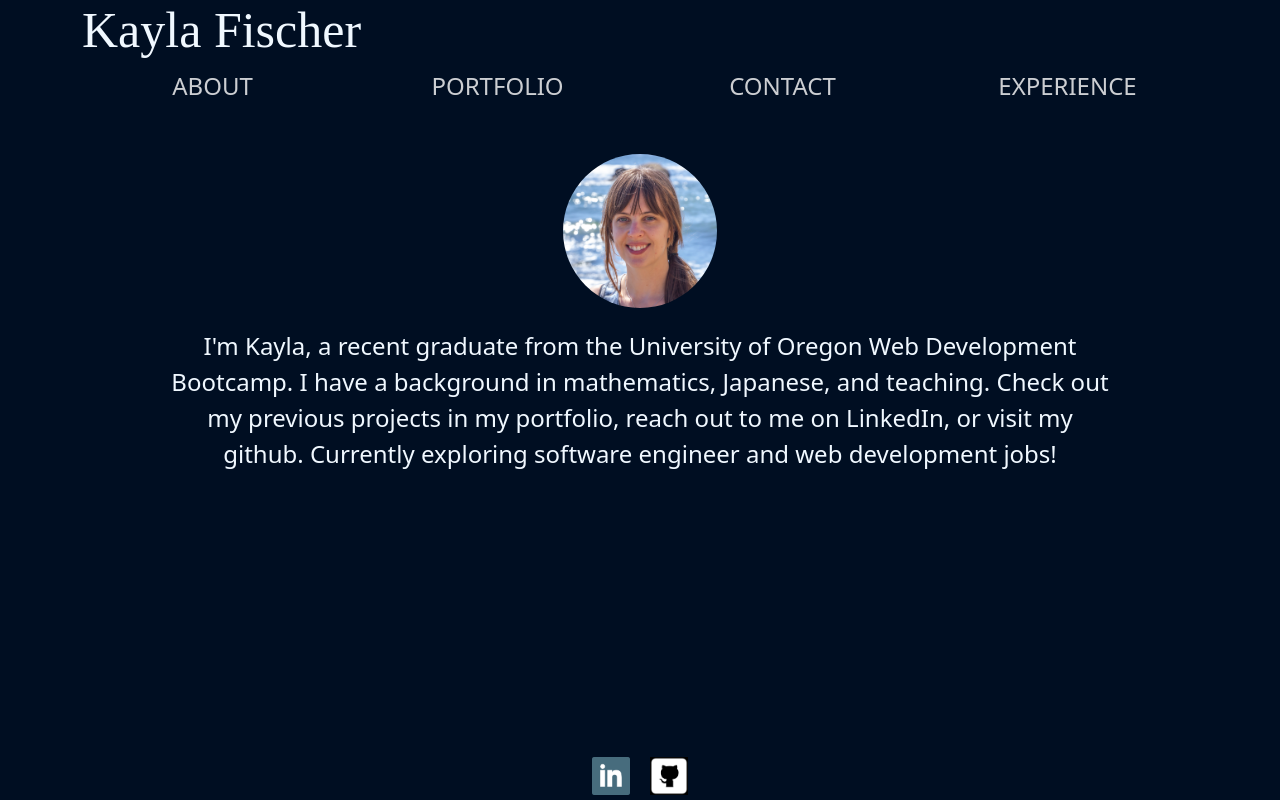
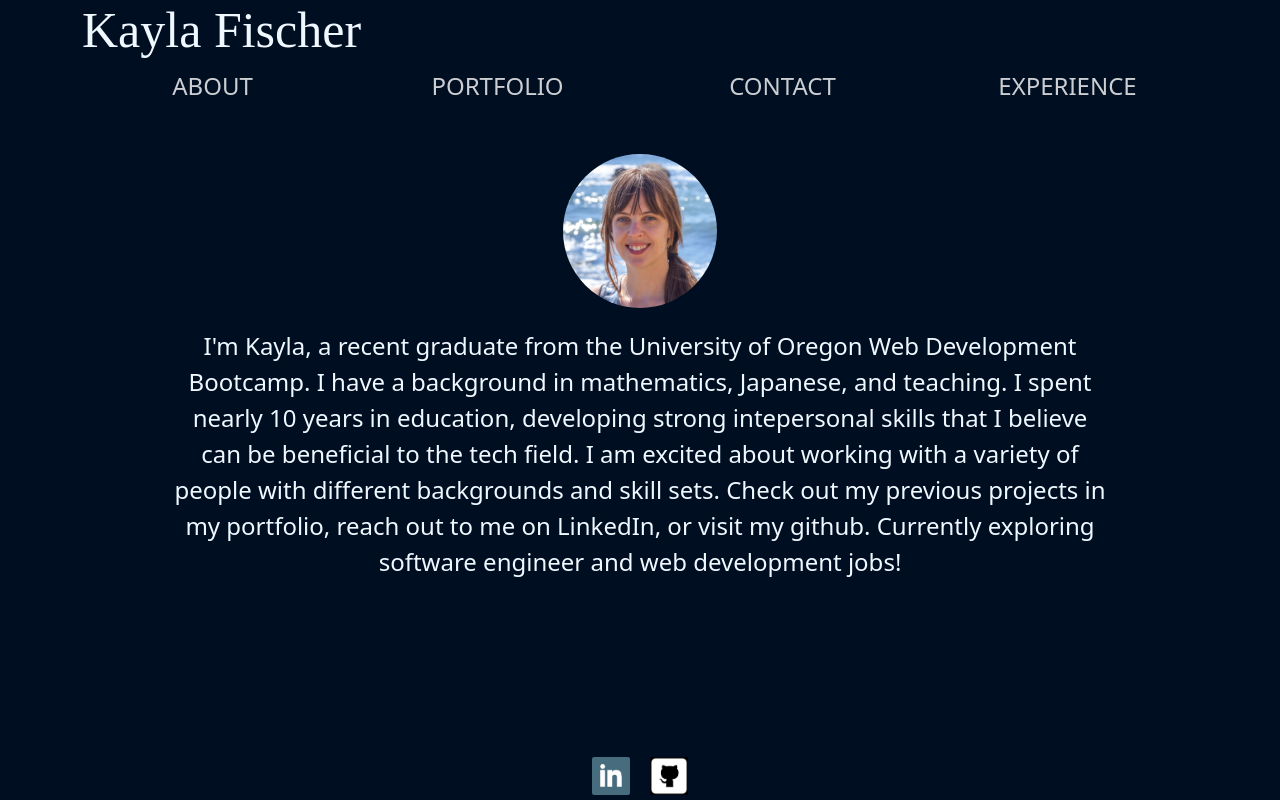
Before and after one commit to kfisch2/my-portfolio, a React (Create React App) app: page / in a window 1280 px wide. Built offline with nearby package versions, Linux system fonts and the light colour scheme; a web font is replaced by a local one.

Commit message:
Update About.js

```diff
--- a/src/components/About.js
+++ b/src/components/About.js
@@ -8,7 +8,10 @@ export default function About() {
       <div>
         I'm Kayla, a recent graduate from the University of Oregon Web
         Development Bootcamp. I have a background in mathematics, Japanese, and
-        teaching. Check out my previous projects in my portfolio, reach out to
+        teaching. I spent nearly 10 years in education, developing strong intepersonal
+        skills that I believe can be beneficial to the tech field. I am excited about
+        working with a variety of people with different backgrounds and skill sets.
+        Check out my previous projects in my portfolio, reach out to
         me on LinkedIn, or visit my github. Currently exploring software engineer
         and web development jobs!
       </div>
```
